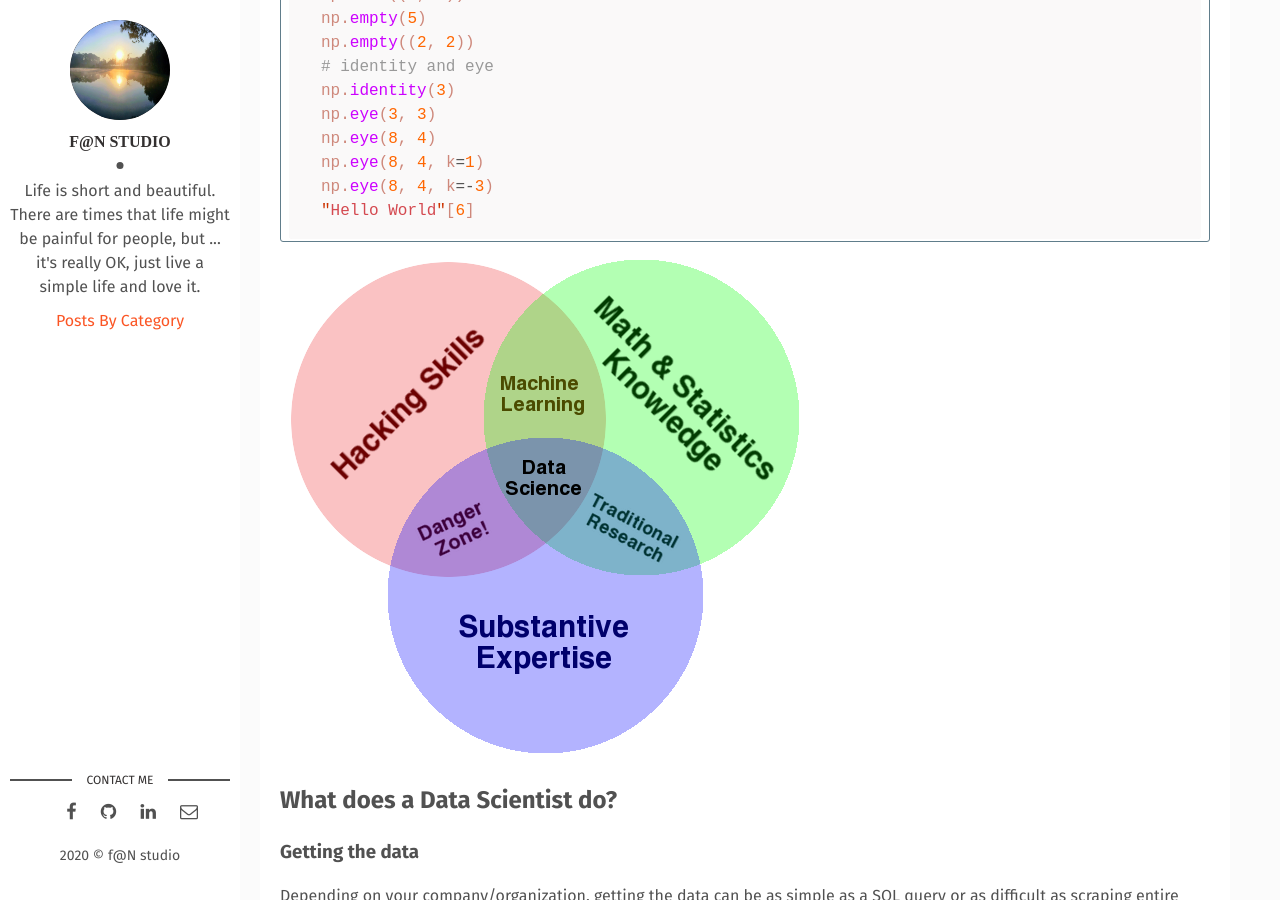
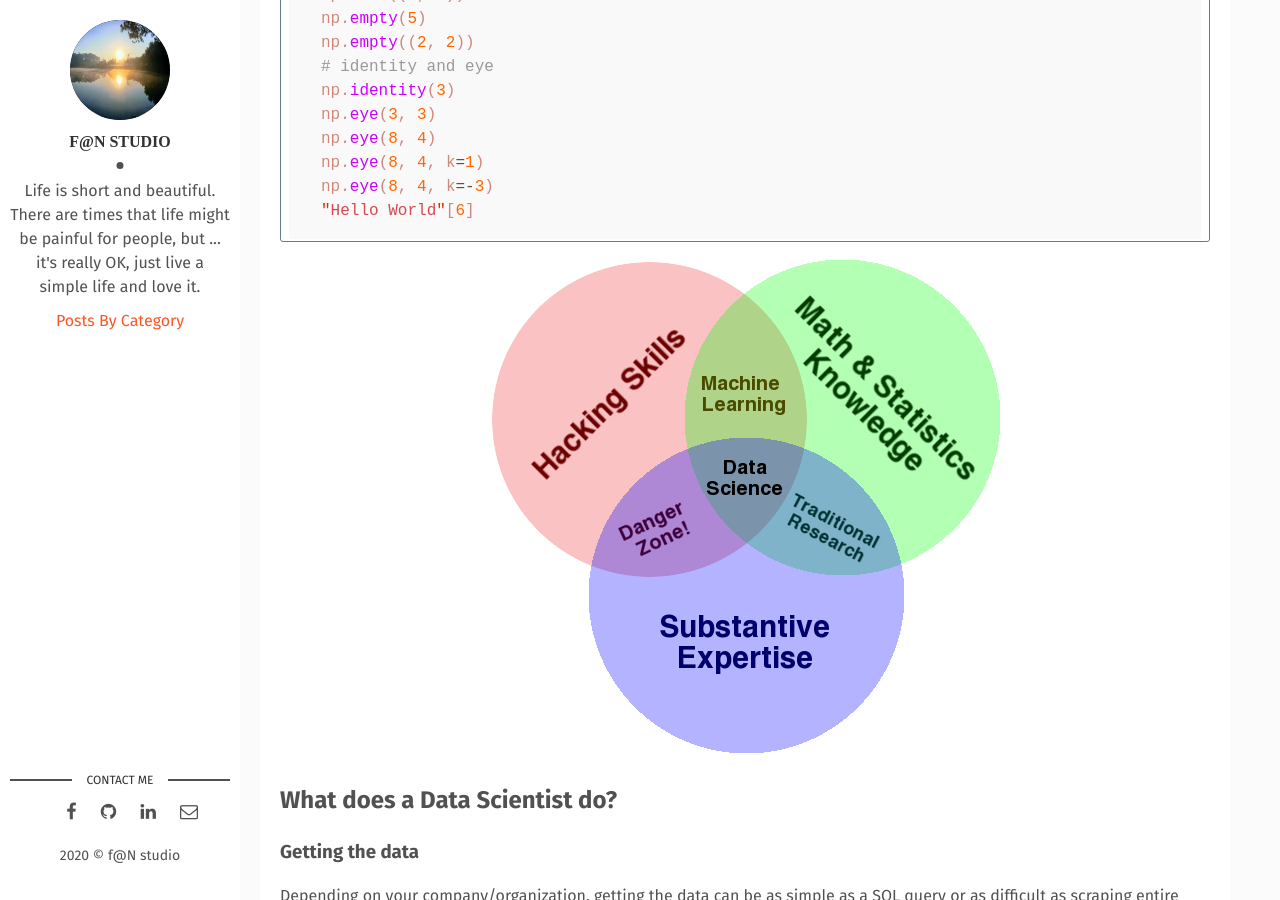
Before and after one commit to wowfrank/wowfrank.github.io, a Jekyll site: the page built from _posts/2020-04-15-notes-of-data-analysis-with-python.md, in a window 1280 px wide and 900 px high, scrolled down 3388 px. Built offline with Jekyll 4.4.1, drawn with Linux system fonts in a browser that asks for light colours; comment, search, counter and statistics services are not loaded.

Commit message:
Update 2020-04-15-notes-of-data-analysis-with-python.md

````diff
--- a/_posts/2020-04-15-notes-of-data-analysis-with-python.md
+++ b/_posts/2020-04-15-notes-of-data-analysis-with-python.md
@@ -133,8 +133,9 @@
 np.eye(8, 4, k=-3)
 "Hello World"[6]
 ```
-
+<div align="center"><div markdown='1'>
 ![NOTEBOOKS]({{site.baseurl}}/assets/img/notes-of-data-analysis-with-python.png)
+</div></div>
 
 ## What does a Data Scientist do?
 
@@ -162,7 +163,9 @@
 
 Perfect analyses and models are useless if they're not repeatable and scalable. This phase depends on your own models, but it'll usually imply a cloud provider. From simple reports (emailed every day at 3AM from an AWS Lambda) to a Machine Learning Model (built on top of Tensor Flow and deployed on Google's cloud infrastructure).
 
+<div align="center"><div markdown='1'>
 ![NOTEBOOKS]({{site.baseurl}}/assets/img/notes-of-data-analysis-with-python.jpg)
+</div></div>
 
 ## [FreeCodeCamp - Pandas Real Life Example](https://notebooks.ai/rmotr-curriculum/freecodecamp-pandas-real-life-example-24fa5bf8){target="_blank"}
 ## [Interactive JupyterLab Tutorial](https://notebooks.ai/rmotr-curriculum/interactive-jupyterlab-tutorial-ac5fa63f){target="_blank"}
````
